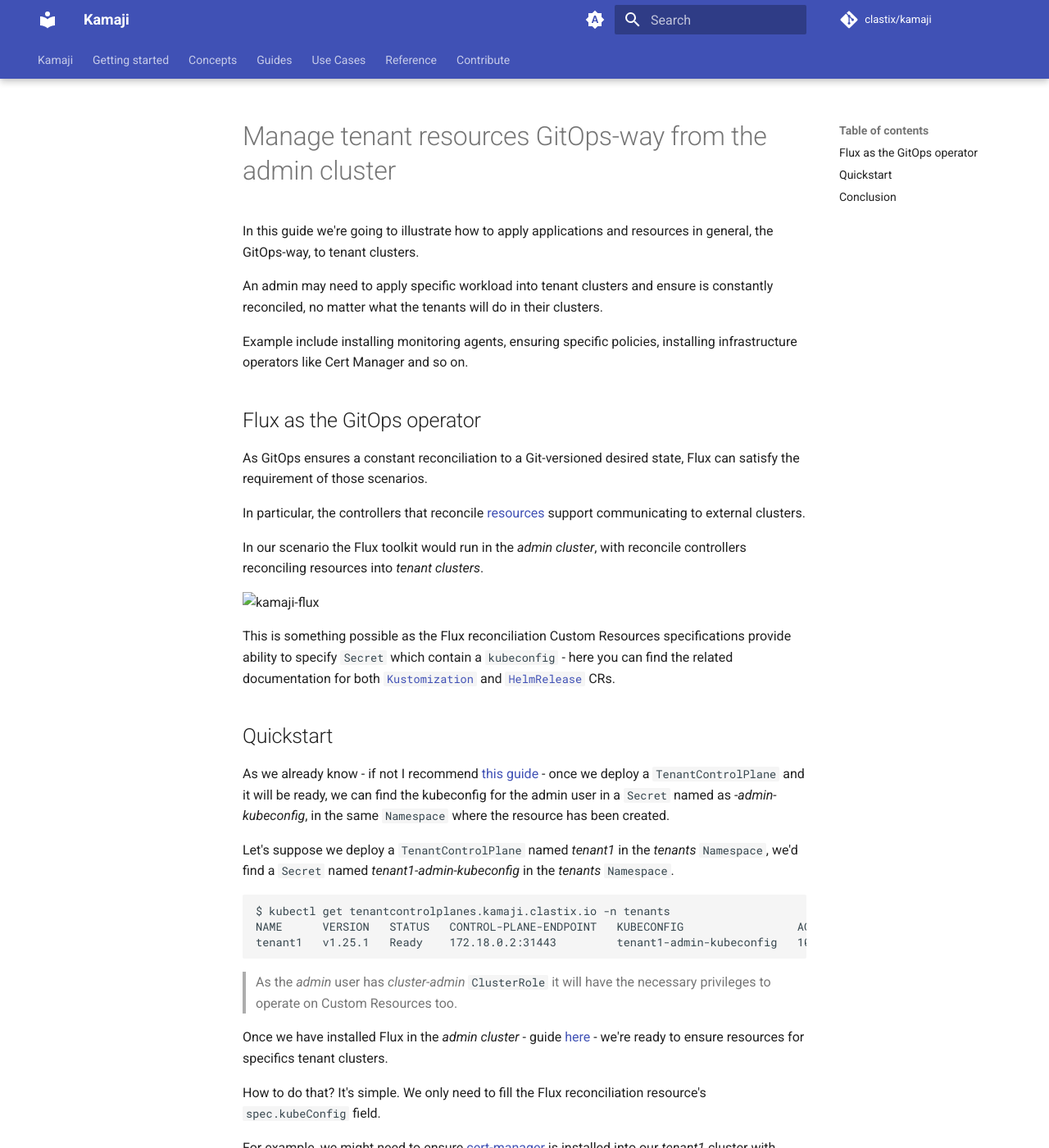
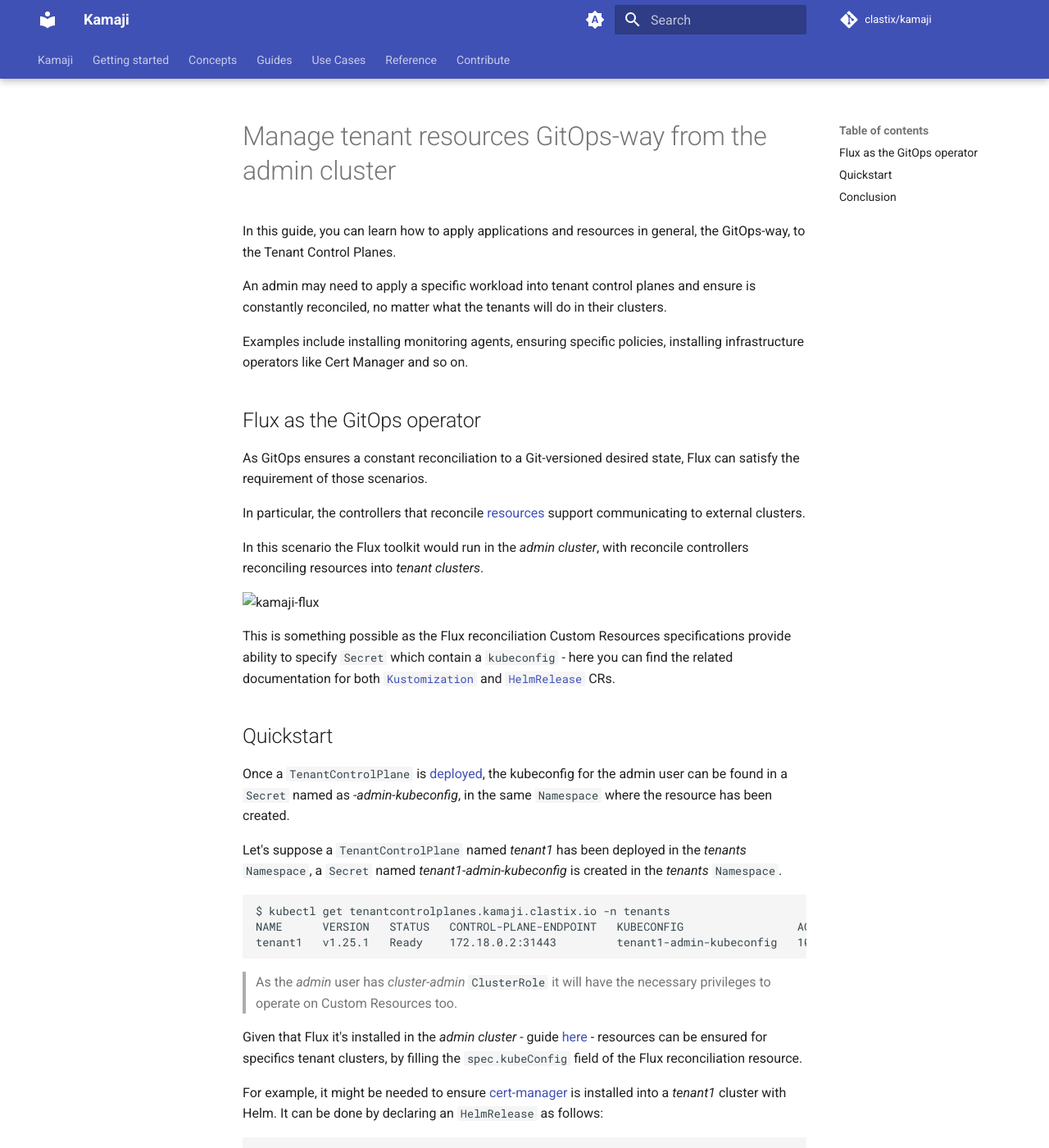
Before and after one commit to clastix/kamaji, an MkDocs documentation site: the page built from docs/content/guides/kamaji-gitops-flux.md, in a window 1280 px wide and 1400 px high. Shown: the whole window at 82% size. Built offline with MkDocs 1.6.1 and Material for MkDocs 9.7.7, drawn with Linux system fonts in a browser that asks for light colours; comment, search, counter and statistics services are not loaded; some of the changed text lies outside the part shown.

Commit message:
docs(docs/content/guides/kamaji-gitops-flux.md): use third person
Signed-off-by: Massimiliano Giovagnoli <me@maxgio.it>
Co-authored-by: Dario Tranchitella <dario@tranchitella.eu>

````diff
--- a/docs/content/guides/kamaji-gitops-flux.md
+++ b/docs/content/guides/kamaji-gitops-flux.md
@@ -1,10 +1,10 @@
 # Manage tenant resources GitOps-way from the admin cluster
 
-In this guide we're going to illustrate how to apply applications and resources in general, the GitOps-way, to tenant clusters.
+In this guide, you can learn how to apply applications and resources in general, the GitOps-way, to the Tenant Control Planes.
 
-An admin may need to apply specific workload into tenant clusters and ensure is constantly reconciled, no matter what the tenants will do in their clusters.
+An admin may need to apply a specific workload into tenant control planes and ensure is constantly reconciled, no matter what the tenants will do in their clusters.
 
-Example include installing monitoring agents, ensuring specific policies, installing infrastructure operators like Cert Manager and so on.
+Examples include installing monitoring agents, ensuring specific policies, installing infrastructure operators like Cert Manager and so on.
 
 ## Flux as the GitOps operator
 
@@ -12,7 +12,7 @@ As GitOps ensures a constant reconciliation to a Git-versioned desired state, Fl
 
 In particular, the controllers that reconcile [resources](https://fluxcd.io/flux/concepts/#reconciliation) support communicating to external clusters.
 
-In our scenario the Flux toolkit would run in the *admin cluster*, with reconcile controllers reconciling resources into *tenant clusters*.
+In this scenario the Flux toolkit would run in the *admin cluster*, with reconcile controllers reconciling resources into *tenant clusters*.
 
 <img src="../images/kamaji-flux.png" alt="kamaji-flux" width="720"/>
 
@@ -20,9 +20,9 @@ This is something possible as the Flux reconciliation Custom Resources specifica
 
 ## Quickstart
 
-As we already know - if not I recommend [this guide](https://kamaji.clastix.io/getting-started/#deploy-tenant-control-plane) - once we deploy a `TenantControlPlane` and it will be ready, we can find the kubeconfig for the admin user in a `Secret` named as *<tenant name>-admin-kubeconfig*, in the same `Namespace` where the resource has been created.
+Once a `TenantControlPlane` is [deployed](https://kamaji.clastix.io/getting-started/#deploy-tenant-control-plane), the kubeconfig for the admin user can be found in a `Secret` named as *<tenant name>-admin-kubeconfig*, in the same `Namespace` where the resource has been created.
 
-Let's suppose we deploy a `TenantControlPlane` named *tenant1* in the *tenants* `Namespace`, we'd find a `Secret` named *tenant1-admin-kubeconfig* in the *tenants* `Namespace`.
+Let's suppose a `TenantControlPlane` named *tenant1* has been deployed in the *tenants* `Namespace`, a `Secret` named *tenant1-admin-kubeconfig* is created in the *tenants* `Namespace`.
 
 
 ```shell
@@ -33,11 +33,9 @@ tenant1   v1.25.1   Ready    172.18.0.2:31443         tenant1-admin-kubeconfig
 
 > As the *admin* user has *cluster-admin* `ClusterRole` it will have the necessary privileges to operate on Custom Resources too.
 
-Once we have installed Flux in the *admin cluster* - guide [here](https://fluxcd.io/flux/installation/) - we're ready to ensure resources for specifics tenant clusters.
+Given that Flux it's installed in the *admin cluster* - guide [here](https://fluxcd.io/flux/installation/) - resources can be ensured for specifics tenant clusters, by filling the `spec.kubeConfig` field of the Flux reconciliation resource.
 
-How to do that? It's simple. We only need to fill the Flux reconciliation resource's `spec.kubeConfig` field.
-
-For example, we might need to ensure [cert-manager](https://cert-manager.io/) is installed into our *tenant1* cluster with Helm. We can do it by declaring an `HelmRelease` as follows:
+For example, it might be needed to ensure [cert-manager](https://cert-manager.io/) is installed into a *tenant1* cluster with Helm. It can be done by declaring an `HelmRelease` as follows:
 
 ```yaml
 apiVersion: helm.toolkit.fluxcd.io/v2beta1
@@ -65,7 +63,7 @@ and applying it in the *admin cluster*, alongside the related *jetstack* `HelmRe
 
 ## Conclusion
 
-This way we can manage all the tenant resources that we want to ensure as admin user from a central pane of glass, from the *admin cluster*.
+This way tenant resources can be ensured from a single pane of glass, from the *admin cluster*.
 
 No matter what the tenant users will do on the *tenant cluster*, the Flux reconciliation controllers wirunning in the *admin cluster* will ensure the desired state declared by the reconciliation resources applied existing in the *admin cluster*, will be reconciled in the *tenant cluster*.
 
````
